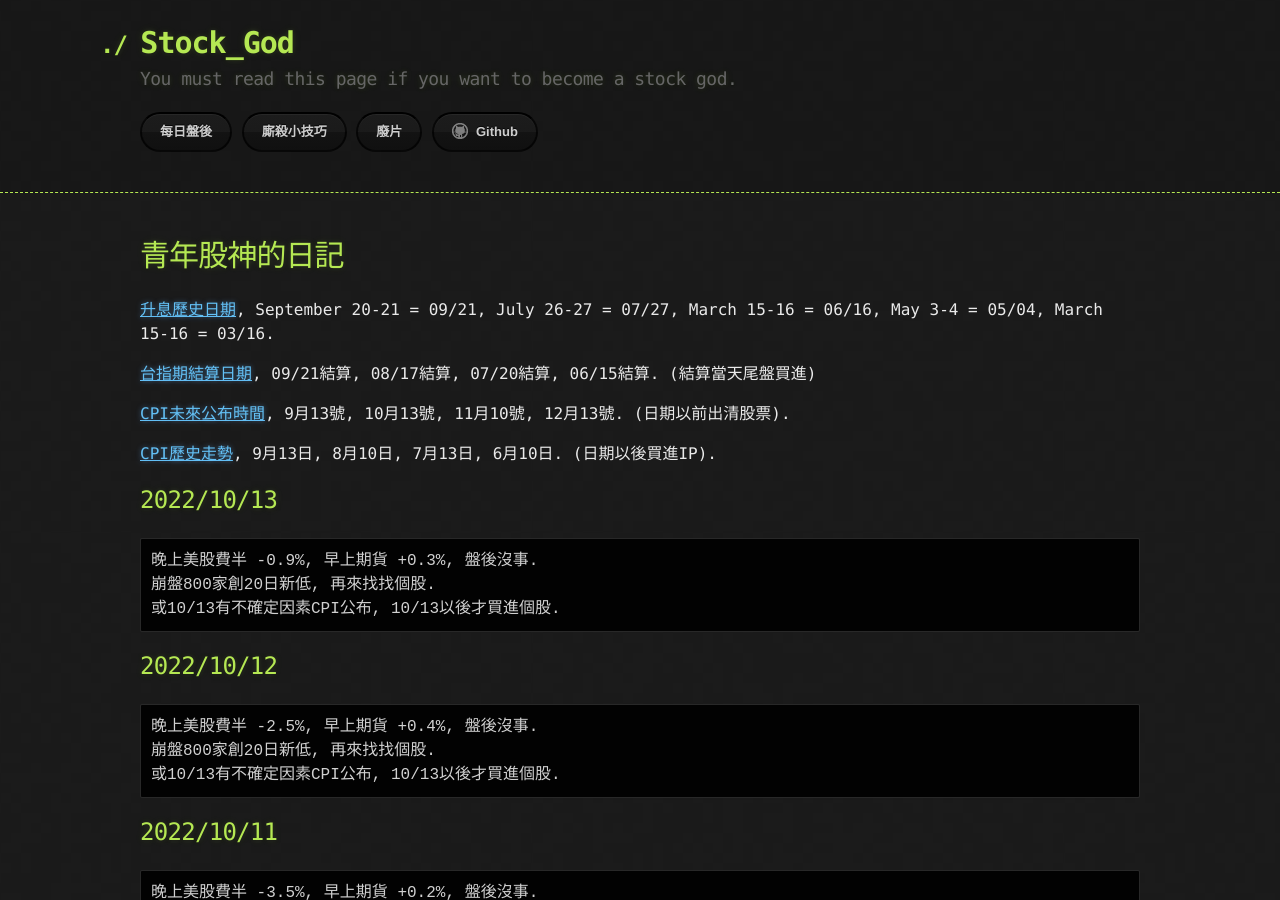
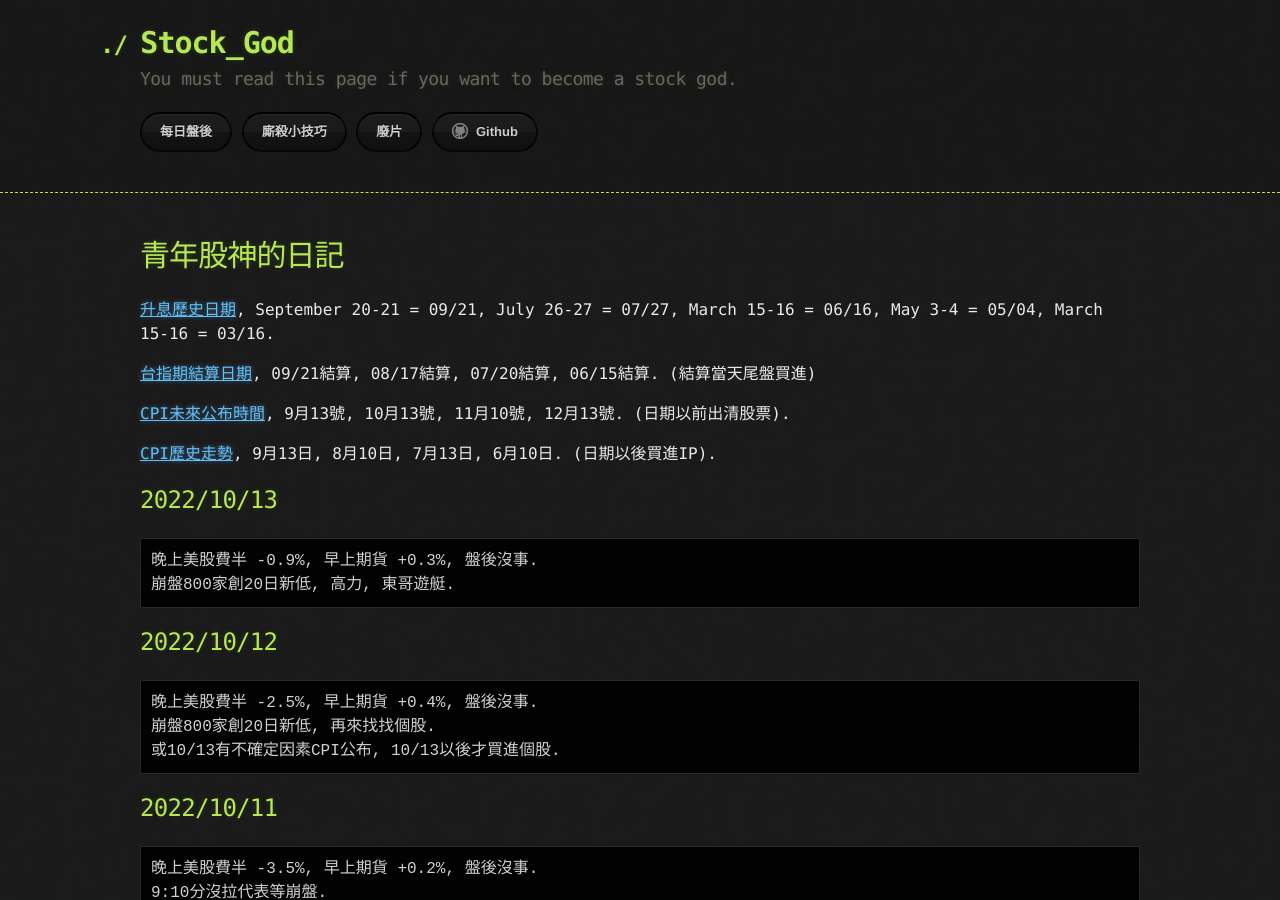
Before and after one commit to lepg5487/Stock_God, a Jekyll site: the page built from index.md, in a window 1280 px wide and 900 px high. Built offline with Jekyll 4.4.1, drawn with Linux system fonts in a browser that asks for light colours; our own code applies the rules of GitHub Pages for plain Markdown files.

Commit message:
Update index.md

````diff
--- a/index.md
+++ b/index.md
@@ -15,8 +15,7 @@
 ## 2022/10/13
 ```
 晚上美股費半 -0.9%, 早上期貨 +0.3%, 盤後沒事.
-崩盤800家創20日新低, 再來找找個股.
-或10/13有不確定因素CPI公布, 10/13以後才買進個股.
+崩盤800家創20日新低, 高力, 東哥遊艇.
 ```
 
 ## 2022/10/12
````
